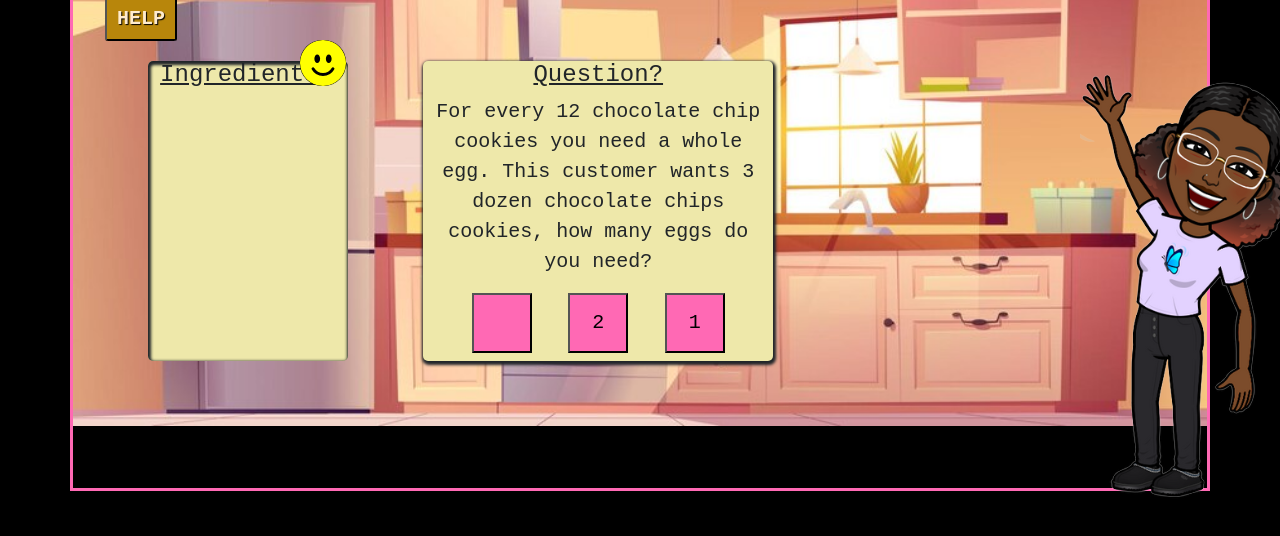
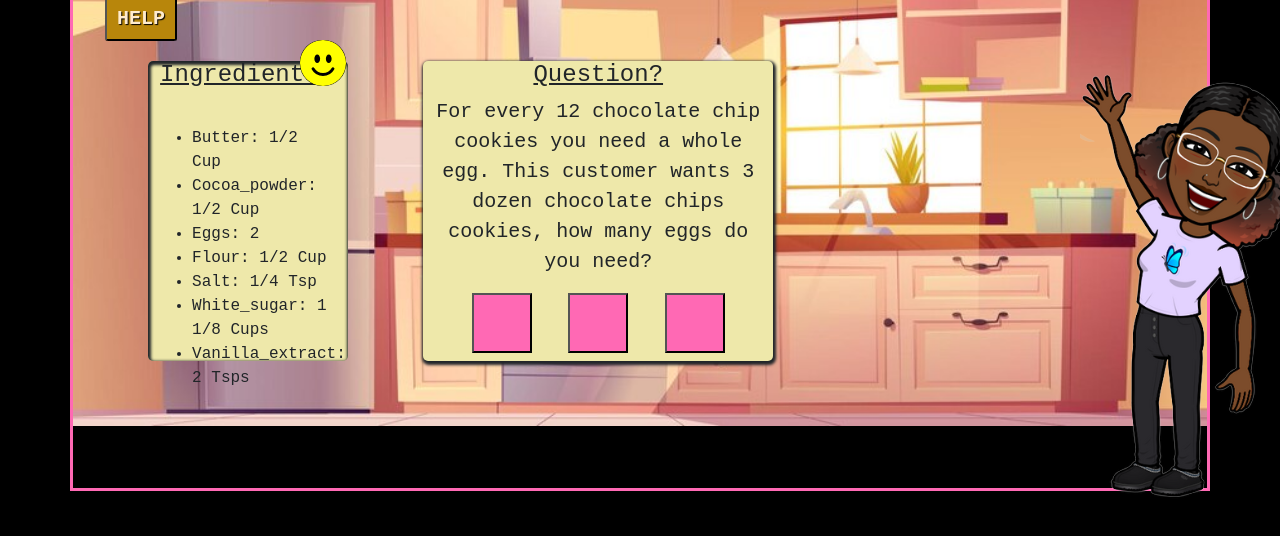
Before and after one commit to SemiiJ415/Baking-overload, a plain HTML site: page index.html in a window 1280 px wide. Both pictures are taken after a click on the button "BROWNIES". Shown: the part 390-926 px from the top of the page. Drawn offline with nearby package versions, Linux system fonts and the light colour scheme; a web font is replaced by a local one.

Commit message:
brownie button update

```diff
--- a/css/style.css
+++ b/css/style.css
@@ -98,7 +98,7 @@ h2 {
 
 #ingredientsDiv {
     font-family: monospace;
-    font-size: 20px;
+    font-size: calc(14px + (26 - 14) * ((100vw - 300px) / (1600 -300)));;
     width: 200px;
     height: 300px;
     background-color: palegoldenrod;
--- a/js/app.js
+++ b/js/app.js
@@ -79,34 +79,41 @@ class Game {
     // }
 }
 
-//whichever dessert is selected the ingredients need to populate on the ingredients list
-var list = document.getElementById('list')
-list.forEach(dessertButton => {
-    var listItem = document.createElement('li')
-    listItem.classList.add('ingredient-list-item', 'text-capitalize')
-
-    var row = document.createElement('dessertButton')
-    row.classList.add('row')
-
-    dessertButton.appendChild(listItem)
-    dessertButton.appendChild(row)
-
-})
 
 let ingredientsList = []
 var dessertType = [
-                'brownies',
-                'chocolate chip cookies',
-                'cupcakes',
-                'pancake'
-                ];
-//make dessert button
-// dessertItems.forEach(dessertBtn => {
-// })
+    'brownies',
+    'chocolate chip cookies',
+    'cupcakes',
+    'pancake'
+];
+
+
 
 brownies = document.getElementById('brownieBtn')
 brownies.addEventListener('click', ()=>{
     const brownieIngredients = dessertItems[0].ingredients
+    console.log(brownieIngredients)
+
+    var list = document.getElementById('list')
+//     dessertItems[0].ingredients.forEach(dessertButton => {
+//     var listItem = document.createElement('li')
+//     listItem.classList.add('ingredient-list-item', 'text-capitalize')
+
+//     list.appendChild(listItem)
+//     listItem.innerText = ingredient
+// }
+for (const ingredient in brownieIngredients) {
+    var listItem = document.createElement('li')
+    listItem.classList.add('ingredient-list-item', 'text-capitalize')
+
+    list.appendChild(listItem)
+    listItem.innerText = `${ingredient}: ${brownieIngredients[ingredient]}`
+    // listItem.innerText = brownieIngredients[ingredient]
+    console.log(`${ingredient}: ${brownieIngredients[ingredient]}`)
+
+}
+
     // const brownieIngredientsList = Object.keys(brownieIngredients)
     // const brownieItem = brownieIngredientsList[0]
 
@@ -115,8 +122,8 @@ brownies.addEventListener('click', ()=>{
     // for (let x in dessertItems.ingredients) {
     //     obj += dessertItems.ingredients[x] + ""
     // }
-    console.log(brownieIngredients)
-    console.log(dessertItems[0].ingredients)
+    // console.log(brownieIngredients)
+    // console.log(dessertItems[0].ingredients)
 
 })
 
@@ -128,15 +135,15 @@ var dessertItems = [
     {
         id: 1,
         item: 'brownies',
-        ingredients: ['butter', 'cocoa powder', 'eggs', 'flour', 'salt', 'white sugar', 'vanilla extract'],
-        // ingredients : {
-        //     butter:'',
-        //     cocoa_powder:'',
-        //     eggs:'',
-        //     flour:'',
-        //     salt:'',
-        //     white_sugar:'',
-        //     vanilla_extract:''},
+        // ingredients: ['butter', 'cocoa powder', 'eggs', 'flour', 'salt', 'white sugar', 'vanilla extract'],
+        ingredients : {
+            butter: '1/2 cup',
+            cocoa_powder:'1/2 cup',
+            eggs: 2,
+            flour:'1/2 cup',
+            salt:'1/4 tsp',
+            white_sugar:'1 1/8 cups',
+            vanilla_extract:'2 tsps'},
         qty: 16
     },
     {
@@ -172,17 +179,27 @@ var dessertItems = [
         id: 4,
         item: 'pancakes',
         ingredients : {
-            baking_powder:'',
-            butter:'',
-            eggs:'',
-            flour:'',
-            milk:'',
-            salt:'',
-            white_sugar:'',
-            vanilla_extract:'' },
+            baking_powder: 2,
+            butter: '1/4 cup',
+            eggs: '2',
+            flour:'1 1/4 cups',
+            milk:'1 cup',
+            salt:'1/2 tsp',
+            white_sugar:'2 tblsp',
+            baking_soda:'1 tsp' },
         qty: 12
     }
 ];
+
+//whichever dessert is selected the ingredients need to populate on the ingredients list
+// var list = document.getElementById('list')
+// dessertItems.ingredients.forEach(dessertButton => {
+//     var listItem = document.createElement('li')
+//     listItem.classList.add('ingredient-list-item', 'text-capitalize')
+
+//     list.appendChild(listItem)
+//     listItem.innerText = dessertItems.ingredients
+// })
 var questions = [
         {
             id: 1,
```
